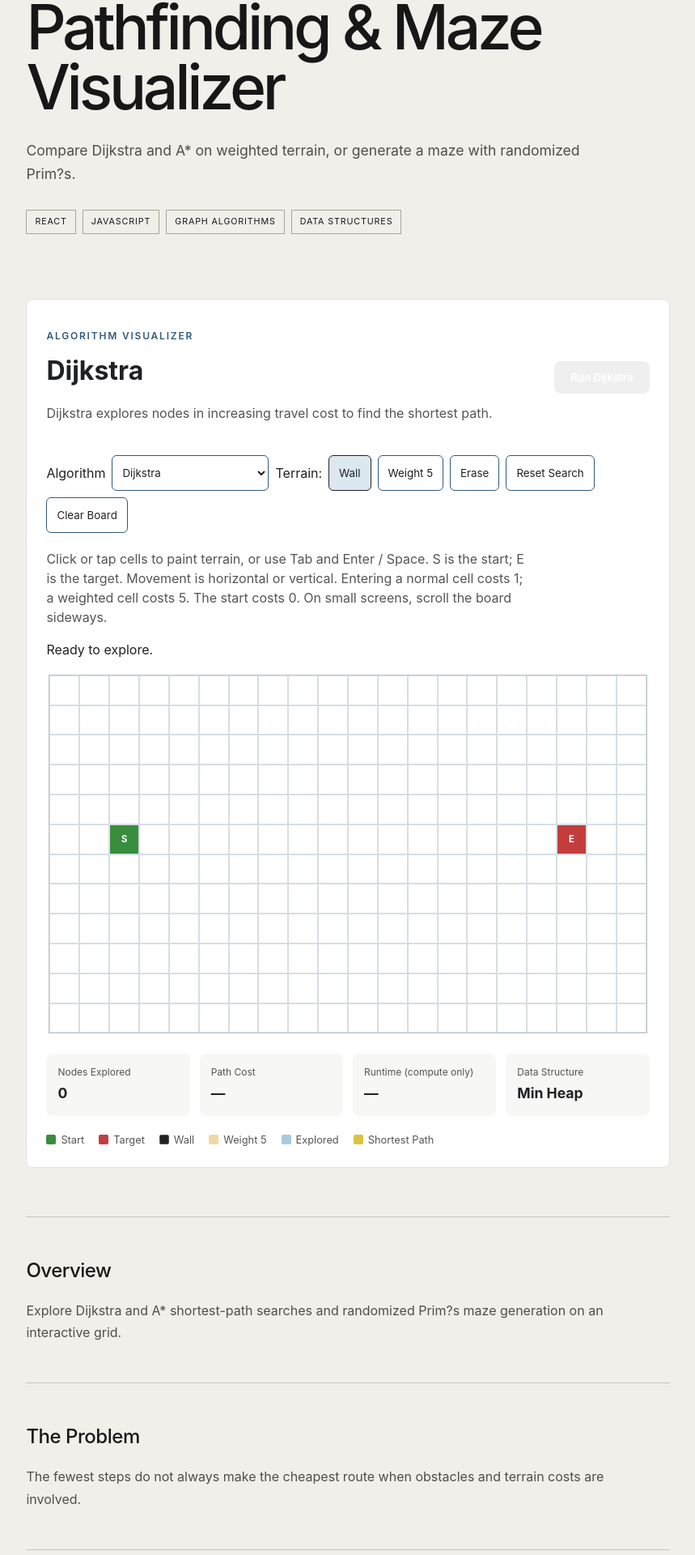
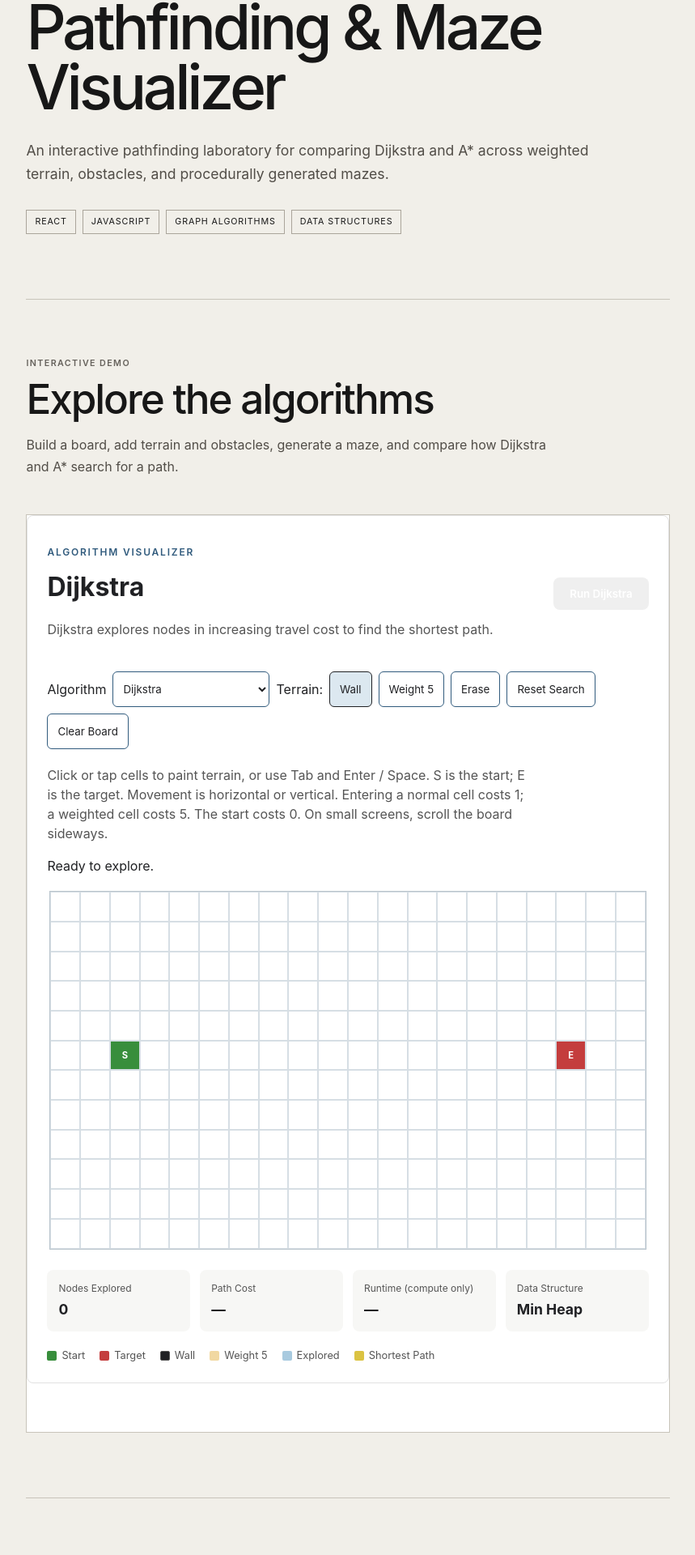
Before and after one commit to brandoncryan0/my-portfolio, a React (Vite) app: page /projects/dijkstra in a window 1280 px wide. Shown: the part 196-2116 px from the top of the page at 81% size, without its empty margins (210-1069 px from the left). Built offline with nearby package versions, Linux system fonts and the light colour scheme; the HTML template or start-up script is replaced by a standard one.

Commit message:
Polish algorithm and eigenvalue project showcases

```diff
--- a/src/components/Projects.jsx
+++ b/src/components/Projects.jsx
@@ -30,6 +30,8 @@ function Projects() {
                   </span>
                 </div>
               )}
+
+              <span className="work-visual-label">View project ↗</span>
             </Link>
 
             <div className="work-info">
--- a/src/data/projects.js
+++ b/src/data/projects.js
@@ -1,25 +1,47 @@
 const projects = [
   {
+    id: "dijkstra",
+
+    title: "Pathfinding & Maze Visualizer",
+
+    category: "PROGRAMMING / ALGORITHMS",
+
+    description:
+      "An interactive pathfinding laboratory for comparing Dijkstra and A* across weighted terrain, obstacles, and procedurally generated mazes.",
+
+    skills: ["React", "JavaScript", "Graph Algorithms", "Data Structures"],
+
+    overview:
+      "Explore and compare Dijkstra and A* shortest-path algorithms on an interactive grid, then generate connected mazes using randomized Prim's algorithm.",
+
+    problem:
+      "The shortest route by distance is not always the lowest-cost route when obstacles and weighted terrain are involved. Static diagrams also make it difficult to see how different pathfinding algorithms explore the same problem.",
+
+    approach:
+      "I implemented Dijkstra and A* using a binary min-heap priority queue, with Manhattan distance serving as the heuristic for A*. I also implemented randomized Prim's algorithm to generate connected mazes and separated the algorithm logic from the React visualization.",
+
+    result:
+      "Users can build custom boards, assign terrain costs, generate mazes, and compare explored nodes, path cost, and computation time across algorithms, including cases where no valid path exists.",
+
+    image: "/images/projects/dijkstra-preview.png",
+  },
+  {
     id: "eigenvalue-visualizer",
+    image: "/images/projects/eigenvalue-preview.png",
     title: "Eigenvalue & Eigenvector Visualizer",
     category: "MATHEMATICS / PROGRAMMING",
-    description: "Explore how a 2 by 2 matrix transforms the plane, and discover the directions preserved by the transformation.",
+    description:
+      "An interactive linear algebra tool for visualizing matrix transformations, eigenvalues, eigenvectors, and preserved directions in the plane.",
     skills: ["Linear Algebra", "React", "JavaScript", "SVG"],
-    overview: "An interactive connection between matrix calculations and geometry, with real and complex eigenvalues, eigenvectors, and a step-by-step characteristic polynomial.",
-    problem: "Eigenvectors and diagonalizability can feel abstract without seeing how a matrix stretches, reflects, shears, or rotates the plane.",
-    approach: "Separate tested mathematical calculations from a responsive SVG plane, and interpolate between the identity and the selected matrix. Render the derivation using KaTeX.",
-    result: "Explore presets or a custom matrix, compare algebraic and geometric behavior, and distinguish repeated, defective, and complex eigenvalue cases.",
-  },
-  {
-    id: "dijkstra",
-    title: "Pathfinding & Maze Visualizer",
-    category: "PROGRAMMING / ALGORITHMS",
-    description: "Compare Dijkstra and A* on weighted terrain, or generate a maze with randomized Prim?s.",
-    skills: ["React", "JavaScript", "Graph Algorithms", "Data Structures"],
-    overview: "Explore Dijkstra and A* shortest-path searches and randomized Prim?s maze generation on an interactive grid.",
-    problem: "The fewest steps do not always make the cheapest route when obstacles and terrain costs are involved.",
-    approach: "Use a binary min-heap for Dijkstra and A*, with Manhattan distance guiding A*. Randomized Prim?s grows a spanning tree of rooms to carve a connected maze.",
-    result: "Compare explored nodes, path cost, and compute runtime across custom boards, including unreachable targets.",
+    overview:
+      "An interactive connection between matrix calculations and geometry, with real and complex eigenvalues, eigenvectors, and a step-by-step characteristic polynomial.",
+    problem:
+      "Eigenvectors and diagonalizability can feel abstract without seeing how a matrix stretches, reflects, shears, or rotates the plane.",
+    approach:
+      "Separate tested mathematical calculations from a responsive SVG plane, and interpolate between the identity and the selected matrix. Render the derivation using KaTeX.",
+    result:
+      "Explore presets or a custom matrix, compare algebraic and geometric behavior, and distinguish repeated, defective, and complex eigenvalue cases.",
+    image: "/images/projects/eigenvalue-preview.png",
   },
   {
     id: "technical-writing",
--- a/src/index.css
+++ b/src/index.css
@@ -604,6 +604,54 @@ img {
 }
 
 /* =========================================================
+   PROJECT LIVE DEMO
+   ========================================================= */
+
+.project-live-demo {
+  margin: 0 0 100px;
+  padding: 60px 0 80px;
+
+  border-top: 1px solid #c8c4ba;
+  border-bottom: 1px solid #c8c4ba;
+}
+
+.project-demo-heading {
+  max-width: 700px;
+
+  margin-bottom: 45px;
+}
+
+.project-demo-heading h2 {
+  margin: 8px 0 18px;
+
+  font-size: clamp(2rem, 4vw, 3.5rem);
+  font-weight: 500;
+
+  line-height: 1;
+  letter-spacing: -0.04em;
+}
+
+.project-demo-heading > p:last-child {
+  max-width: 650px;
+
+  margin: 0;
+
+  color: #514d47;
+
+  line-height: 1.7;
+}
+
+.project-demo-container {
+  width: 100%;
+
+  overflow: hidden;
+
+  border: 1px solid #c8c4ba;
+
+  background: #ffffff;
+}
+
+/* =========================================================
    PROJECT PAGE
    ========================================================= */
 
@@ -855,7 +903,7 @@ img {
   }
 
   .work-info h2 {
-    font-size: clamp(2.3rem, 11vw, 3.5rem);
+    font-size: clamp(2.2rem, 3.4vw, 4rem);
   }
 
   /* About */
--- a/src/pages/ProjectPage.jsx
+++ b/src/pages/ProjectPage.jsx
@@ -1,9 +1,13 @@
+import { lazy, Suspense } from "react";
 import { useParams } from "react-router-dom";
+
 import projects from "../data/projects";
+
 import DijkstraVisualizer from "../components/DijkstraVisualizer/DijkstraVisualizer";
-import { lazy, Suspense } from "react";
 
-const EigenvalueVisualizer = lazy(() => import("../components/EigenvalueVisualizer/EigenvalueVisualizer"));
+const EigenvalueVisualizer = lazy(
+  () => import("../components/EigenvalueVisualizer/EigenvalueVisualizer"),
+);
 
 function ProjectPage() {
   const { projectId } = useParams();
@@ -39,33 +43,76 @@ function ProjectPage() {
         </div>
       </header>
 
-      {project.id === "dijkstra" && <DijkstraVisualizer />}
+      {project.id === "dijkstra" && (
+        <section className="project-live-demo">
+          <div className="project-demo-heading">
+            <p className="section-label">INTERACTIVE DEMO</p>
+
+            <h2>Explore the algorithms</h2>
+
+            <p>
+              Build a board, add terrain and obstacles, generate a maze, and
+              compare how Dijkstra and A* search for a path.
+            </p>
+          </div>
+
+          <div className="project-demo-container">
+            <DijkstraVisualizer />
+          </div>
+        </section>
+      )}
+
       {project.id === "eigenvalue-visualizer" && (
-        <Suspense fallback={<p role="status">Loading eigenvalue visualizer...</p>}>
+        <section className="project-live-demo">
+          <div className="project-demo-heading">
+            <p className="section-label">INTERACTIVE DEMO</p>
+
+            <h2>Explore the transformation</h2>
+
+            <p>
+              Change the matrix and observe how the transformation affects the
+              plane, eigenvalues, and eigenvectors.
+            </p>
+          </div>
+
+          <div className="project-demo-container">
+            <Suspense
+              fallback={<p role="status">Loading eigenvalue visualizer...</p>}
+            >
               <EigenvalueVisualizer />
             </Suspense>
+          </div>
+        </section>
       )}
 
       <section className="project-details">
+        {project.overview && (
           <div>
             <h2>Overview</h2>
             <p>{project.overview}</p>
           </div>
+        )}
 
+        {project.problem && (
           <div>
             <h2>The Problem</h2>
             <p>{project.problem}</p>
           </div>
+        )}
 
+        {project.approach && (
           <div>
             <h2>My Approach</h2>
             <p>{project.approach}</p>
           </div>
+        )}
 
+        {project.result && (
           <div>
             <h2>Result</h2>
             <p>{project.result}</p>
           </div>
+        )}
       </section>
     </main>
   );
```
Also changed, not shown: public/images/projects/dijkstra-preview.png (added), public/images/projects/eigenvalue-preview.png (added). Lines whose indentation alone changed are shown as unchanged.
